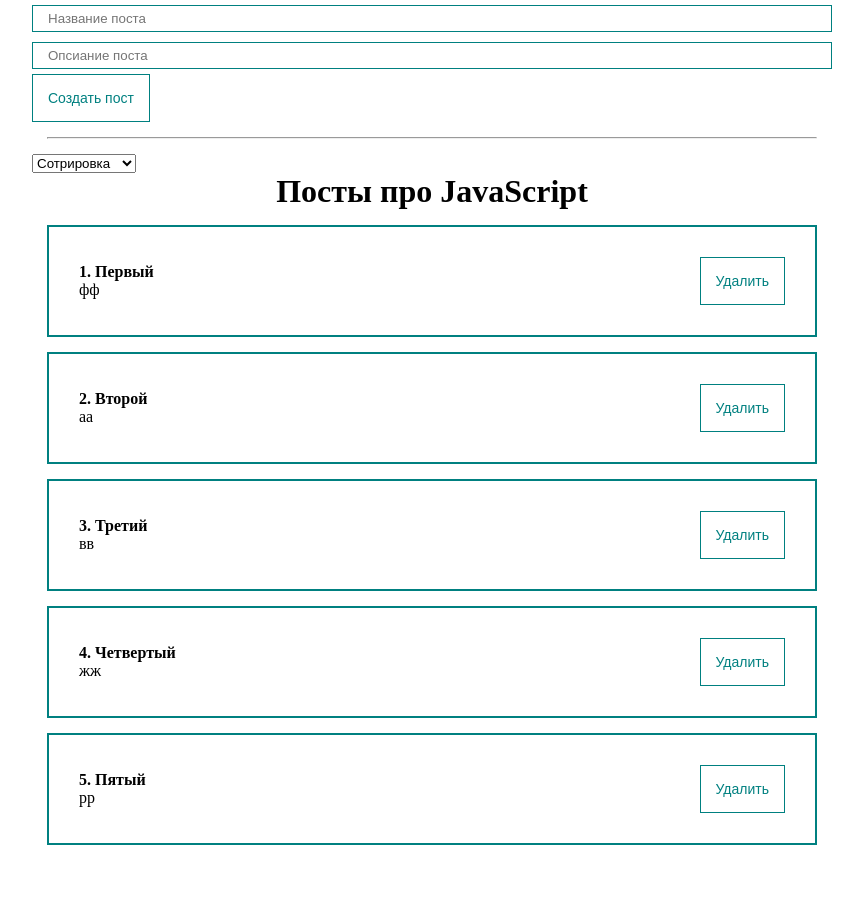
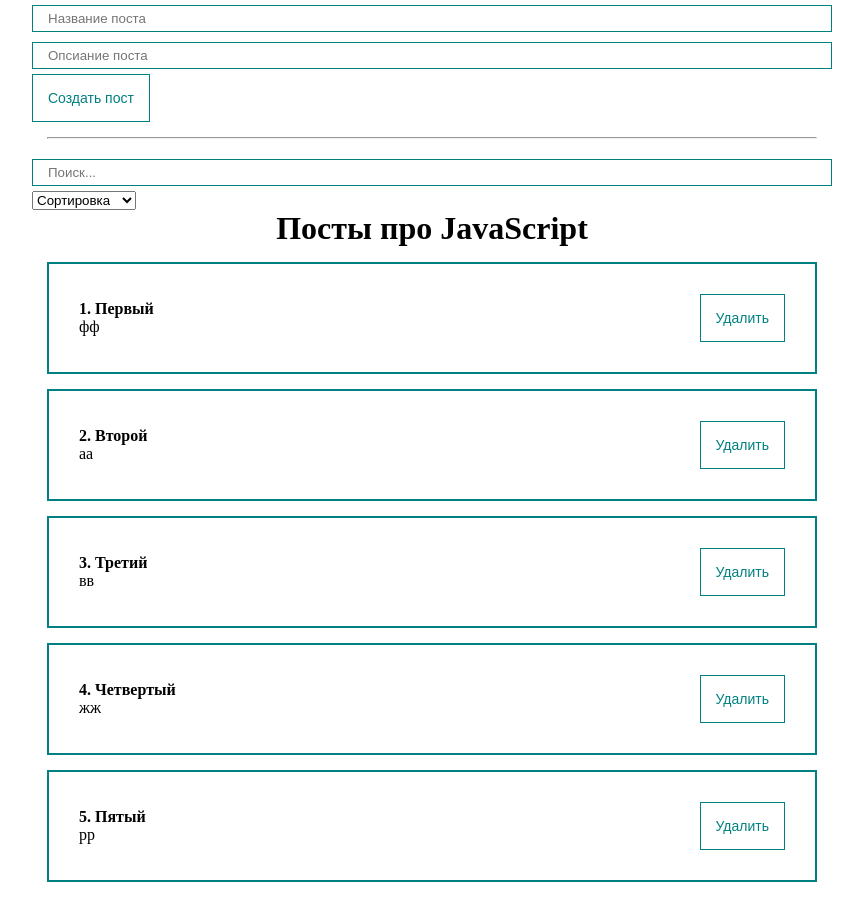
Before and after one commit to MojiWorkspace/ReactFeatures, a React (Create React App) app: page / in a window 1280 px wide. Shown: the whole page, without its empty margins (208-1071 px from the left). Before the commit the page ends 860 px from the top, so only its background shows below. Built offline with nearby package versions, Linux system fonts and the light colour scheme.

Commit message:
Post filter with search feature added

```diff
--- a/src/App.js
+++ b/src/App.js
@@ -1,5 +1,6 @@
-import React, {useState} from 'react'
+import React, {useState, useMemo} from 'react'
 import ClassCounter from './components/ClassCounter'
+import PostFilter from './components/PostFilter';
 import PostForm from './components/PostForm';
 import PostItem from './components/PostItem';
 import PostList from './components/PostList';
@@ -17,7 +18,18 @@
     {id: 5, title: 'Пятый', body: 'рр'}
   ])
 
-  const [selectedSort, setSelectedSort] = useState('')
+  const [filter, setFilter] = useState({sort: '', query: ''})
+
+  const sortedPosts = useMemo( () => {
+    if(filter.sort) {
+      return [...posts].sort((a, b) => a[filter.sort].localeCompare(b[filter.sort]))
+    }
+    return posts
+  }, [filter.sort, posts])
+
+  const sortedAndSearchedPosts = useMemo( () => {
+      return sortedPosts.filter(post => post.title.toLowerCase().includes(filter.query.toLowerCase()))
+  }, [filter.query, sortedPosts])
 
   const createPost = (newPost) => {
     setPosts([...posts, newPost])
@@ -28,32 +40,19 @@
     setPosts(posts.filter(p => p.id !== post.id))
   }
 
-  const sortPosts = (sort) => {
-    setSelectedSort(sort);
-    setPosts([...posts].sort((a, b) => a[sort].localeCompare(b[sort])))
-
-  }
 
   return (
     <div className='App'>
       <PostForm create={createPost}/>
+
       <hr style={{margin: '15px'}}/>
-      <div>
-        <MySelect
-          value={selectedSort}
-          onChange={sortPosts}
-          defaultValue='Сотрировка'
-          options={[
-            {value: 'title', name: 'По названию'},
-            {value: 'body', name: 'По описанию'}
-          ]}
-        />
-      </div>
 
+      <PostFilter
+        filter={filter}
+        setFilter={setFilter}/>
 
-      {/*Условная отрисовка*/}
-      {posts.length !== 0
-        ? <PostList remove={removePost} posts={posts} title='Посты про JavaScript'/>
+      {sortedAndSearchedPosts.length
+        ? <PostList remove={removePost} posts={sortedAndSearchedPosts} title='Посты про JavaScript'/>
         : <h1 style={{textAlign: 'center'}}>Посты не неайдены</h1>
       }
 
--- /dev/null
+++ b/src/components/PostFilter.jsx
@@ -0,0 +1,26 @@
+import React from 'react';
+import MyInput from "./UI/input/MyInput";
+import MySelect from "./UI/select/MySelect";
+
+const PostFilter = ({filter, setFilter}) => {
+    return (
+        <div>
+            <MyInput
+                value={filter.query}
+                onChange={e => setFilter({...filter, query: e.target.value})}
+                placeholder="Поиск..."
+            />
+            <MySelect
+                value={filter.sort}
+                onChange={selectedSort => setFilter({...filter, sort: selectedSort})}
+                defaultValue="Сортировка"
+                options={[
+                    {value: 'title', name: 'По названию'},
+                    {value: 'body', name: 'По описанию'},
+                ]}
+            />
+        </div>
+    );
+};
+
+export default PostFilter;
```
